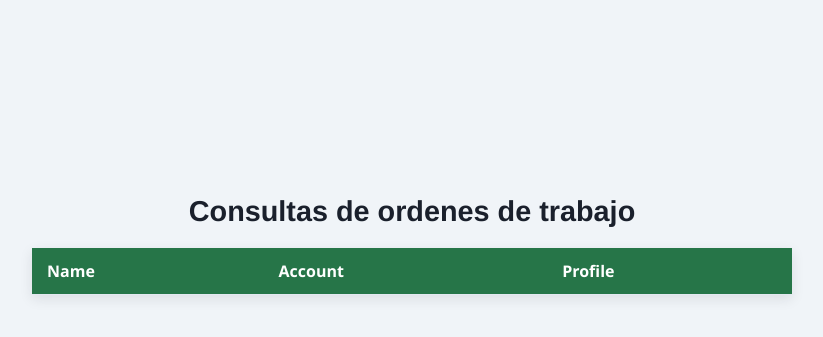
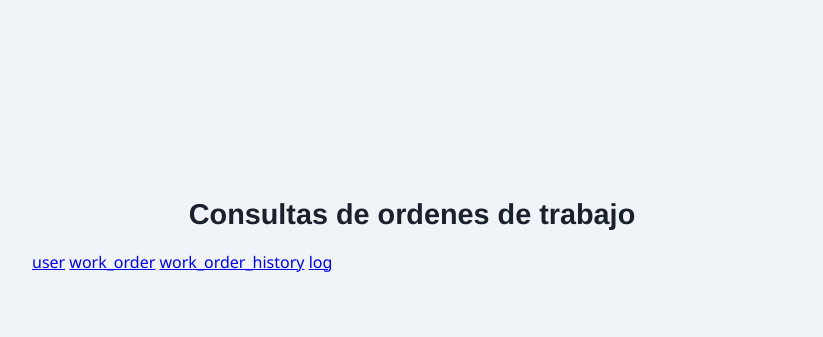
Before and after one commit to Andrey-Enrique-GM/Django-cheems, a Django app: template hello/templates/hello/index.html in a window 1280 px wide. Shown: the part 155-492 px from the top of the page, without its empty margins (228-1051 px from the left). Run offline with Django 5.2, Linux system fonts and the light colour scheme; the template is opened without the code that fills it, so the values that code supplies are empty.

Commit message:
03, new index.html

```diff
--- a/hello/templates/hello/index.html
+++ b/hello/templates/hello/index.html
@@ -10,6 +10,19 @@
         <main class="page-container">
             <h1>Consultas de ordenes de trabajo</h1>
 
+            <!-- Menú superior con los 4 botones -->
+            <nav class="tab-menu" style="margin-bottom: 20px;">
+                <a href="?tab=user" class="btn {% if active_tab == 'user' %}active{% endif %}">user</a>
+                <a href="?tab=work_order" class="btn {% if active_tab == 'work_order' %}active{% endif %}">work_order</a>
+                <a href="?tab=work_order_history" class="btn {% if active_tab == 'work_order_history' %}active{% endif %}">work_order_history</a>
+                <a href="?tab=log" class="btn {% if active_tab == 'log' %}active{% endif %}">log</a>
+            </nav>
+
+            <!-- Contenedor dinámico de las tablas -->
+            <div class="table-container">
+
+                <!-- TABLA: user (default) -->
+                {% if active_tab == 'user' %}
                 <table class="table-user">
                     <thead>
                         <tr>
@@ -28,6 +41,85 @@
                         {% endfor %}
                     </tbody>
                 </table>
+                {% endif %}
+
+                <!-- TABLA: work_order -->
+                {% if active_tab == 'work_order' %}
+                <table class="table-work-order">
+                    <thead>
+                        <tr>
+                            <th>Title</th>
+                            <th>Description</th>
+                            <th>Status</th>
+                        </tr>
+                    </thead>
+                    <tbody>
+                        <!--
+                        {% for work_order in work_orders %}
+                            <tr>
+                                <td>{{ work_order.title }}</td>
+                                <td>{{ work_order.description }}</td>
+                                <td>{{ work_order.status }}</td>
+                            </tr>
+                        {% endfor %}
+                        -->
+                    </tbody>
+                </table>
+                {% endif %}
+
+                <!-- TABLA: work_order_history -->
+                {% if active_tab == 'work_order_history' %}
+                <table class="table-work-order-history">
+                    <thead>
+                        <tr>
+                            <th>Date</th>
+                            <th>User</th>
+                            <th>Action</th>
+                            <th>Work Order</th>
+                        </tr>
+                    </thead>
+                    <tbody>
+                        <!--
+                        {% for work_order_history in work_order_histories %}
+                            <tr>
+                                <td>{{ work_order_history.date }}</td>
+                                <td>{{ work_order_history.user }}</td>
+                                <td>{{ work_order_history.action }}</td>
+                                <td>{{ work_order_history.work_order }}</td>
+                            </tr>
+                        {% endfor %}
+                        -->
+                    </tbody>
+                </table>
+                {% endif %}
+
+                <!-- TABLA: log -->
+                {% if active_tab == 'log' %}
+                <table class="table-log">
+                    <thead>
+                        <tr>
+                            <th>Date</th>
+                            <th>Description</th>
+                            <th>User</th>
+                            <th>Module</th>
+                        </tr>
+                    </thead>
+                    <tbody>
+                        <!--
+                        {% for log in logs %}
+                            <tr>
+                                <td>{{ log.date }}</td>
+                                <td>{{ log.description }}</td>
+                                <td>{{ log.user }}</td>
+                                <td>{{ log.module }}</td>
+                            </tr>
+                        {% endfor %}
+                        -->
+                    </tbody>
+                </table>
+                {% endif %}
+
+            </div>
         </main>
 
         <script src="{% static 'hello/js/scripts.js' %}"></script>
```
Also changed, not shown: hello/views.py (+28 -4 lines). Lines whose indentation alone changed are shown as unchanged.
